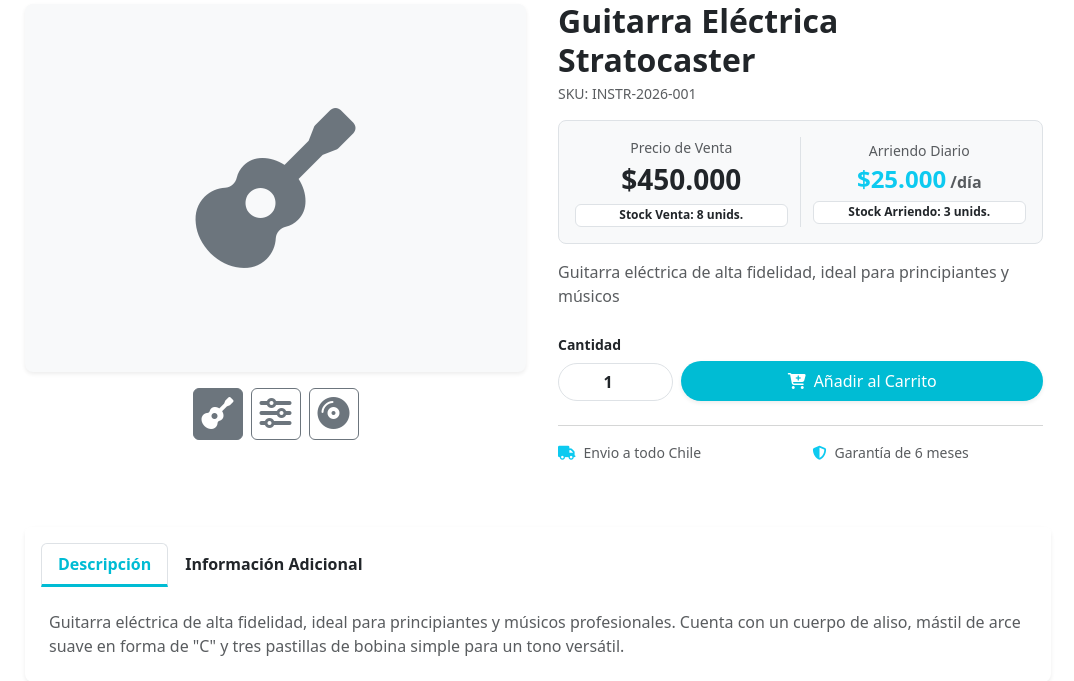
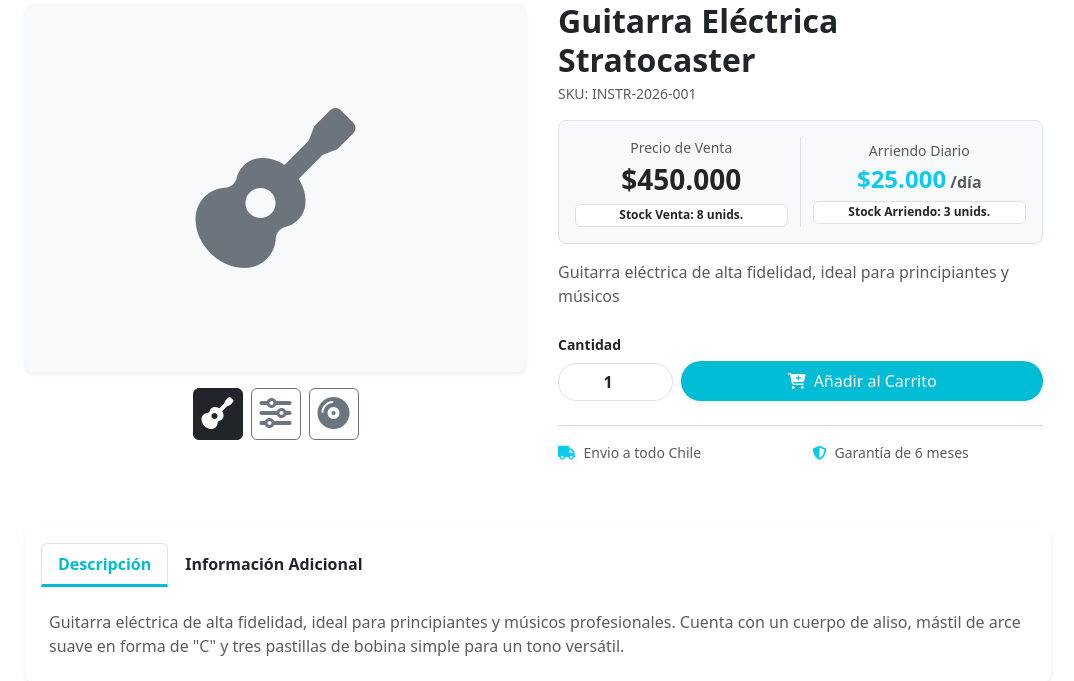
Before and after one commit to pureddx/tienda-musical, a Django app: page /detalle/ in a window 1280 px wide. Shown: the part 203-884 px from the top of the page, without its empty margins (102-1176 px from the left). Run offline with Django 5.2, Linux system fonts and the light colour scheme.

Commit message:
Corregido estado activo de miniaturas en detalle y estilos CSS

```diff
--- a/static/css/styles.css
+++ b/static/css/styles.css
@@ -78,3 +78,10 @@
 .hover-white:hover {
     color: #ffffff !important;
 }
+
+/* Estado activo para los botones de las miniaturas */
+.thumb-btn.active {
+    background-color: #212529 !important;
+    color: #ffffff !important;
+    border-color: #212529 !important;
+}
--- a/templates/catalogoApp/detalle.html
+++ b/templates/catalogoApp/detalle.html
@@ -26,13 +26,13 @@
 
             <!-- Miniaturas Intercambiables -->
             <div class="d-flex justify-content-center gap-2">
-                <button type="button" class="btn btn-outline-secondary p-2 active" onclick="changeImage('fa-guitar')">
+                <button type="button" class="btn btn-outline-secondary p-2 thumb-btn active" onclick="changeImage('fa-guitar', this)">
                     <i class="fa-solid fa-guitar fa-2x"></i>
                 </button>
-                <button type="button" class="btn btn-outline-secondary p-2" onclick="changeImage('fa-sliders')">
+                <button type="button" class="btn btn-outline-secondary p-2 thumb-btn" onclick="changeImage('fa-sliders', this)">
                     <i class="fa-solid fa-sliders fa-2x"></i>
                 </button>
-                <button type="button" class="btn btn-outline-secondary p-2" onclick="changeImage('fa-compact-disc')">
+                <button type="button" class="btn btn-outline-secondary p-2 thumb-btn" onclick="changeImage('fa-compact-disc', this)">
                     <i class="fa-solid fa-compact-disc fa-2x"></i>
                 </button>
             </div>
@@ -185,11 +185,21 @@
 
 </div>
 
-<!-- JavaScript para cambiar la imagen -->
+<!-- JavaScript para cambiar la imagen y mover la clase active al botón correspondiente -->
 <script>
-function changeImage(iconClass) {
+function changeImage(iconClass, element) {
+    // 1. Cambia la imagen principal
     const mainImg = document.getElementById('mainProductImage');
     mainImg.className = `fa-solid ${iconClass} fa-10x text-secondary`;
+
+    // 2. Le quita la clase active a todas las miniaturas
+    const buttons = document.querySelectorAll('.thumb-btn');
+    buttons.forEach(btn => btn.classList.remove('active'));
+
+    // 3. Se la asigna solo a la miniatura presionada
+    if (element) {
+        element.classList.add('active');
+    }
 }
 </script>
 {% endblock %}
```
